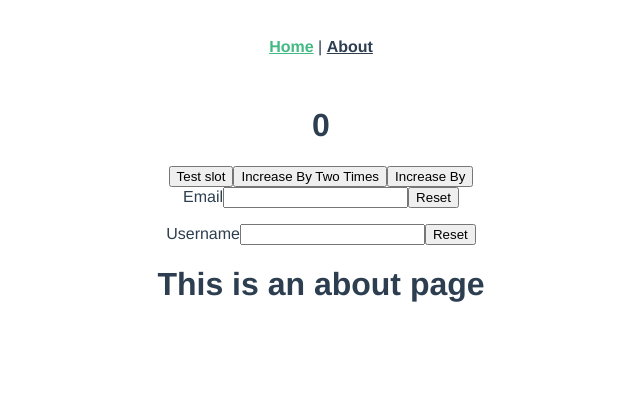
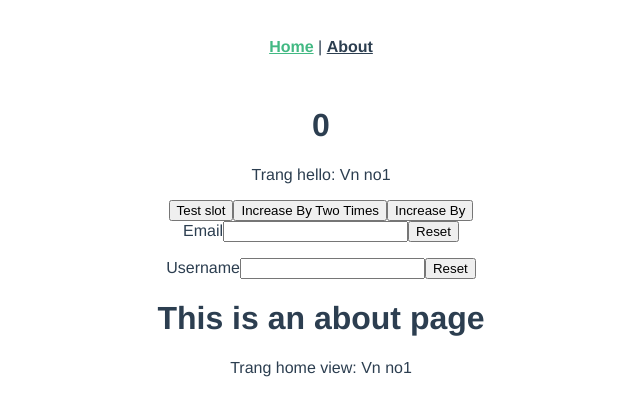
Before and after one commit to hieudm05/Vuejs-course, a Vue app in the folder 13-components/: page / in a window 1280 px wide. Shown: the top 416 px of the page, without its empty margins (319-959 px from the left). Built offline with nearby package versions, Linux system fonts and the light colour scheme.

Commit message:
inject và provide

```diff
--- a/13-components/src/App.vue
+++ b/13-components/src/App.vue
@@ -1,5 +1,5 @@
 <script setup>
-import { capitalize, ref, watchEffect } from "vue";
+import { capitalize, provide, ref, watchEffect } from "vue";
 import ButtonCount from "./components/ButtonCount.vue";
 import HelloWorld from "./components/HelloWorld.vue";
 import ComponentVmodel from "./components/ComponentVmodel.vue";
@@ -10,6 +10,7 @@ const increaseBy = (number1, number2) => {
 }
 const email = ref("")
 const username = ref("")
+provide('local','Vn no1')
 watchEffect(() => {
   console.log(email.value);
 })
--- a/13-components/src/components/HelloWorld.vue
+++ b/13-components/src/components/HelloWorld.vue
@@ -1,4 +1,6 @@
 <script setup>
+import { inject } from 'vue';
+const local = inject('local')
   const props = defineProps({
     // Nên khai báo tên props theo kiểu camelCase
     greetingMessage: Number
@@ -9,6 +11,7 @@
 <template>
   <div class="hello">
     <h1>{{ greetingMessage }}</h1>
+    <p>Trang hello: {{local}}</p>
   </div>
 </template>
 
--- a/13-components/src/views/HomeView.vue
+++ b/13-components/src/views/HomeView.vue
@@ -1,5 +1,10 @@
 <template>
   <div class="about">
     <h1>This is an about page</h1>
+    <p>Trang home view: {{  local}}</p>
   </div>
 </template>
+<script setup>
+  import { inject } from 'vue';
+const local = inject('local')
+</script>
```
Also changed, not shown: 13-components/src/components/LocalComponent.vue (added, +7 -0 lines).
